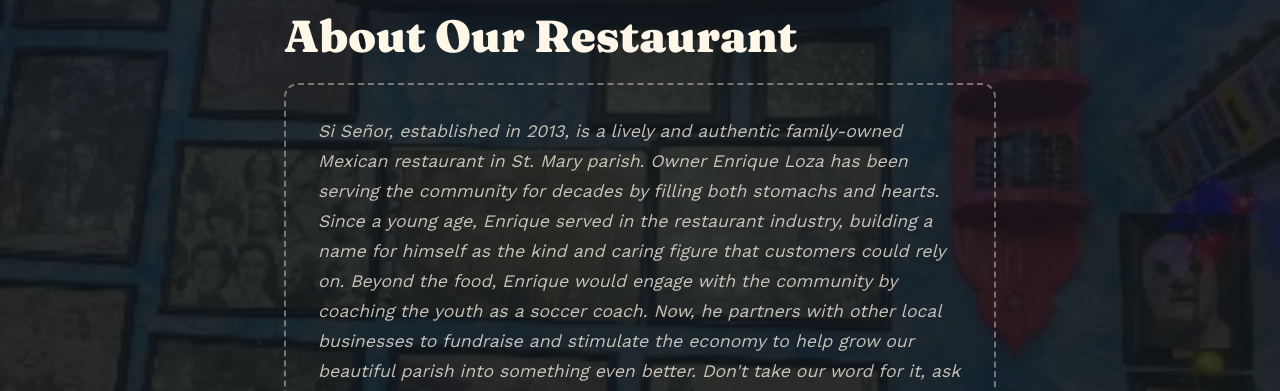
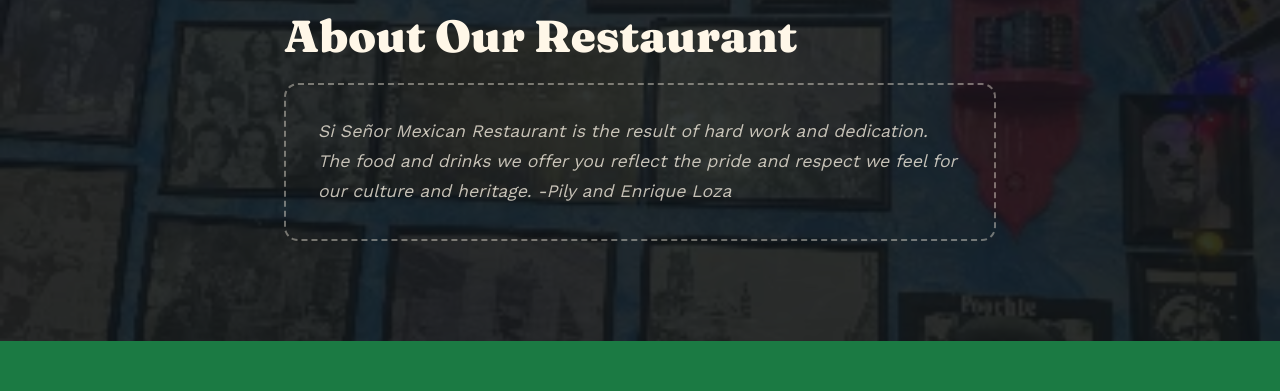
Before and after one commit to aarondes10/sisenordev, a plain HTML site: page index.html in a window 1280 px wide. Shown: the part 4370-4761 px from the top of the page. Drawn offline with nearby package versions, Linux system fonts and the light colour scheme.

Commit message:
Update index.html

```diff
--- a/index.html
+++ b/index.html
@@ -632,10 +632,7 @@
 
       <div class="about-placeholder">
         <!-- Replace this paragraph with your restaurant's biography. -->
-        <p>Si Señor, established in 2013, is a lively and authentic family-owned Mexican restaurant in St. Mary parish. Owner Enrique Loza has been serving the community for decades by filling both stomachs and hearts.
-          Since a young age, Enrique served in the restaurant industry, building a name for himself as the kind and caring figure that customers could rely on. Beyond the food, Enrique would engage with the
-          community by coaching the youth as a soccer coach. Now, he partners with other local businesses to fundraise and stimulate the economy to help grow our beautiful parish into something even better.
-          Don't take our word for it, ask anyone in town about the Loza family and everyone will tell you exactly how kind, caring, and loving this family is. Or come in and see for yourself!</p>
+        <p>Si Señor Mexican Restaurant is the result of hard work and dedication. The food and drinks we offer you reflect the pride and respect we feel for our culture and heritage. -Pily and Enrique Loza</p>
       </div>
     </div>
   </section>
```
